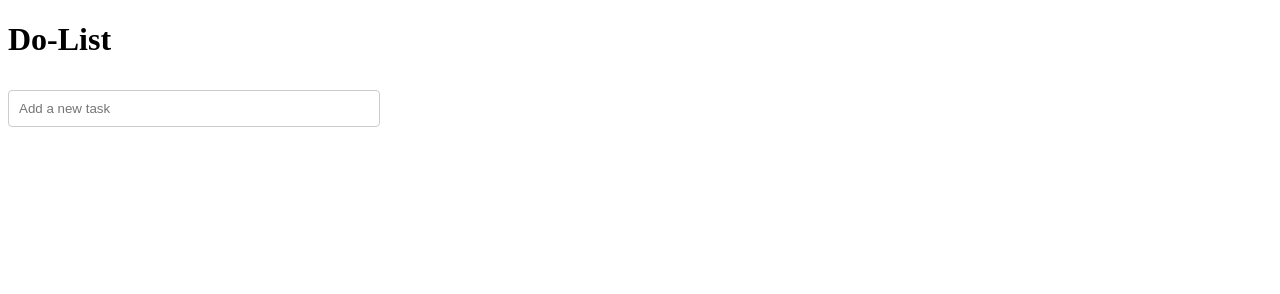
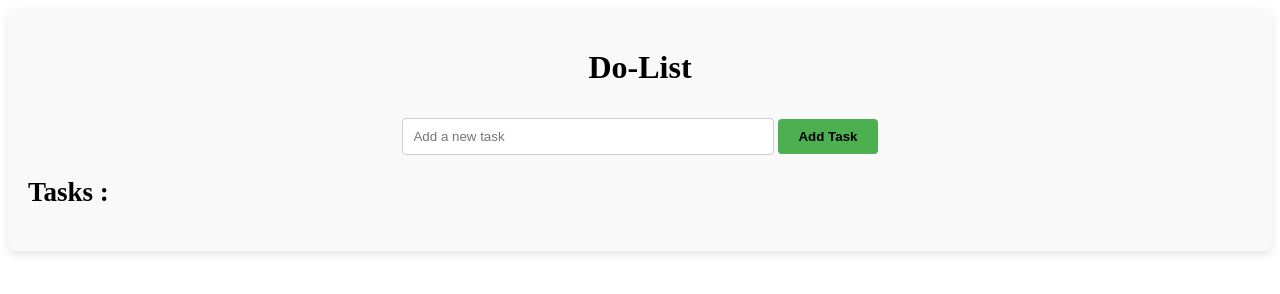
Before and after one commit to adwaitht22/DailyDo, a plain HTML site: page index.html in a window 1280 px wide. Drawn offline with Linux system fonts and the light colour scheme.

Commit message:
Added a Tasks header below the input box

```diff
--- a/index.html
+++ b/index.html
@@ -11,6 +11,12 @@
         <div class="card">
             <h1>Do-List</h1>
             <input type="text" id="taskInput" class="custom-input" placeholder="Add a new task">
+            <button id="addTaskButton" class="custom-button">Add Task</button>
+            <div class="task-list-header">
+                <h2>Tasks : </h2>
+            </div>
+            <ul id="taskList" class="task-list">
+            </ul>
         </div>
     </div>
 </body>
--- a/style.css
+++ b/style.css
@@ -1,3 +1,11 @@
+.card{
+    background-color: #f9f9f9;
+    padding: 20px;
+    border-radius: 8px;
+    box-shadow: 0 4px 8px rgba(0, 0, 0, 0.1);
+    margin: 0 auto;
+    text-align: center;
+}
 .custom-input {
     width: 350px;
     padding: 10px;
@@ -5,3 +13,19 @@
     border: 1px solid #ccc;
     border-radius: 4px;
 }
+.custom-button {
+    padding: 10px 20px;
+    margin-top: 10px;
+    background-color: #4CAF50;
+    color: white;
+    border: none;
+    border-radius: 4px;
+    cursor: pointer;
+    color: black;
+    font-weight: bold;
+}
+.task-list-header {
+    margin-top: 20px;
+    text-align: left;
+    font-size: 18px;
+}
```
